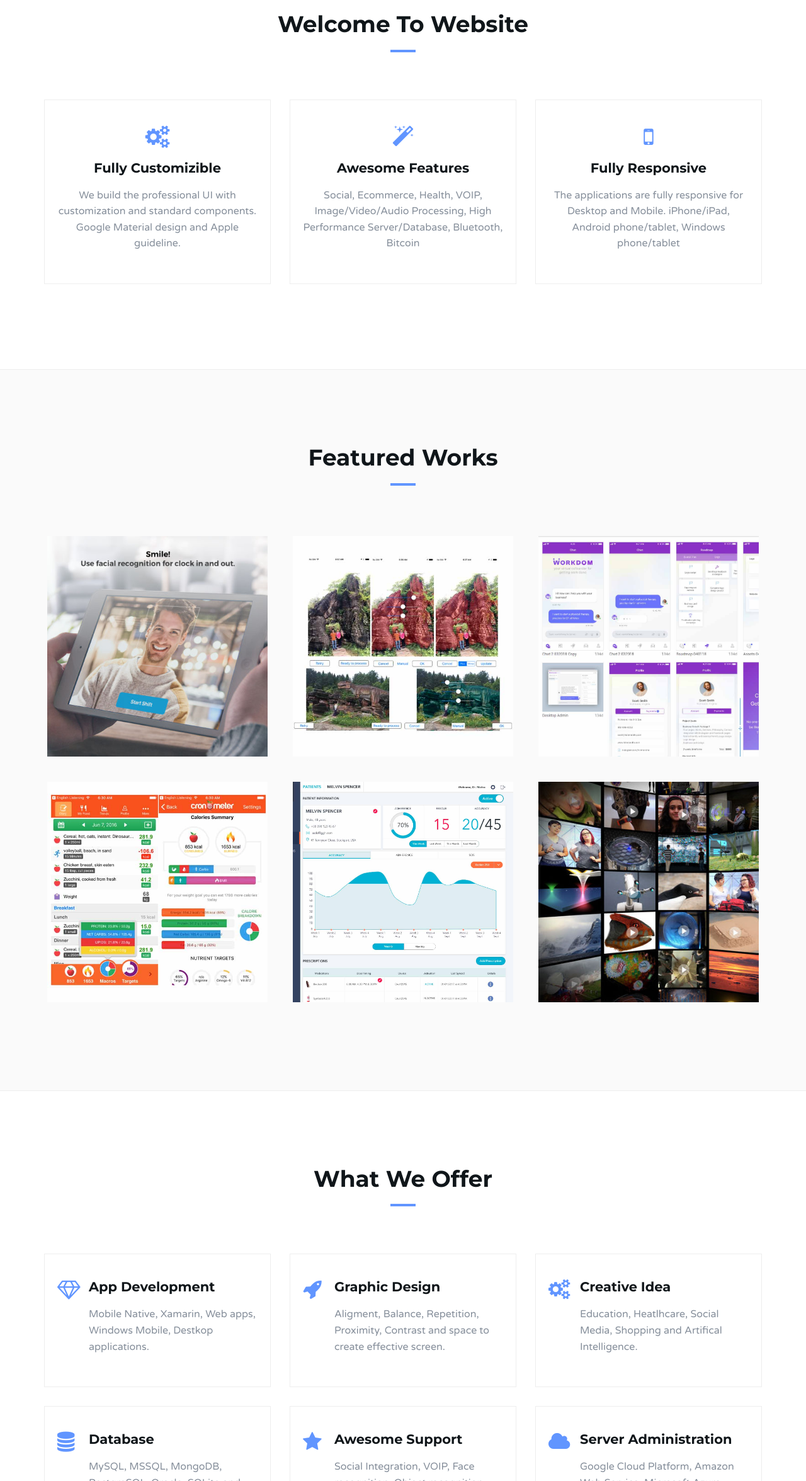
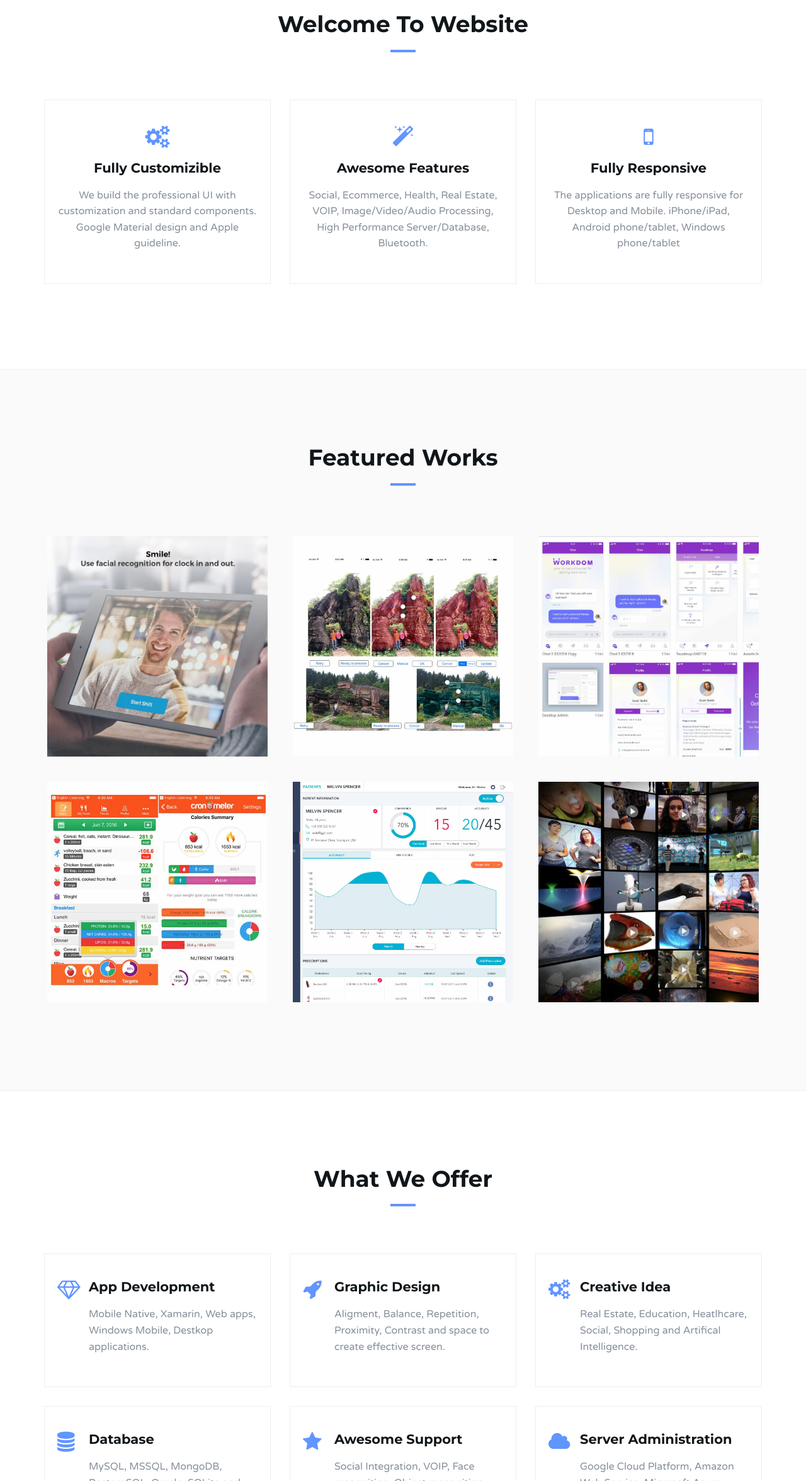
Before and after one commit to CleverMobile2811/fullstack_landing, a plain HTML site: page index.html in a window 1280 px wide. Shown: the part 901-3252 px from the top of the page at 63% size. Drawn offline with Linux system fonts and the light colour scheme.

Commit message:
- update for real estate

```diff
--- a/index.html
+++ b/index.html
@@ -156,7 +156,7 @@
 					<div class="about">
 						<i class="fa fa-magic"></i>
 						<h3>Awesome Features</h3>
-						<p>Social, Ecommerce, Health, VOIP, Image/Video/Audio Processing, High Performance Server/Database, Bluetooth, Bitcoin</p>
+						<p>Social, Ecommerce, Health, Real Estate, VOIP, Image/Video/Audio Processing, High Performance Server/Database, Bluetooth.</p>
 						<!--<a href="#">Read more</a>-->
 					</div>
 				</div>
@@ -337,7 +337,7 @@
 					<div class="service">
 						<i class="fa fa-cogs"></i>
 						<h3>Creative Idea</h3>
-						<p>Education, Heatlhcare, Social Media, Shopping and Artifical Intelligence.</p>
+						<p>Real Estate, Education, Heatlhcare, Social, Shopping and Artifical Intelligence.</p>
 					</div>
 				</div>
 				<!-- /service -->
```
